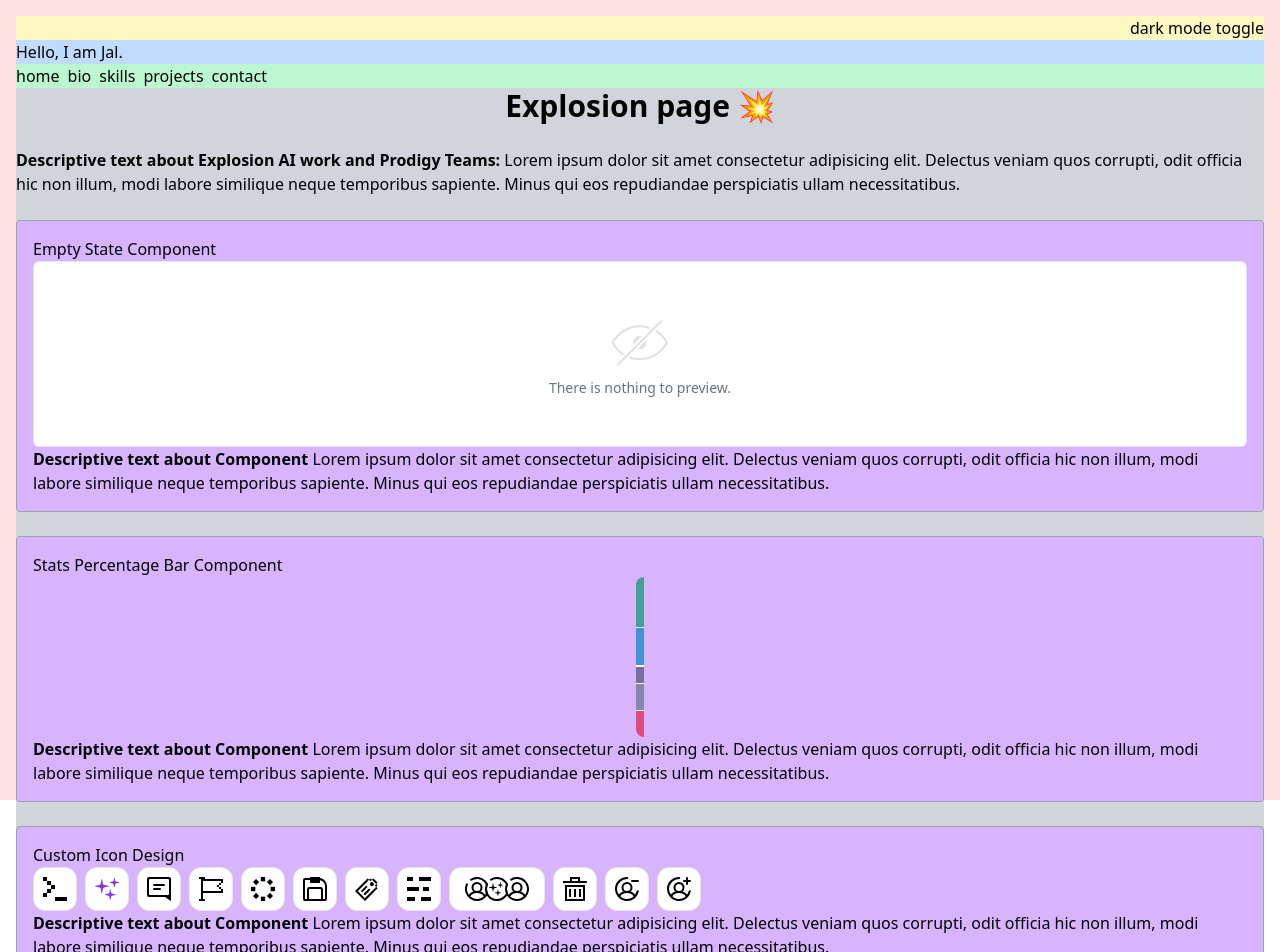
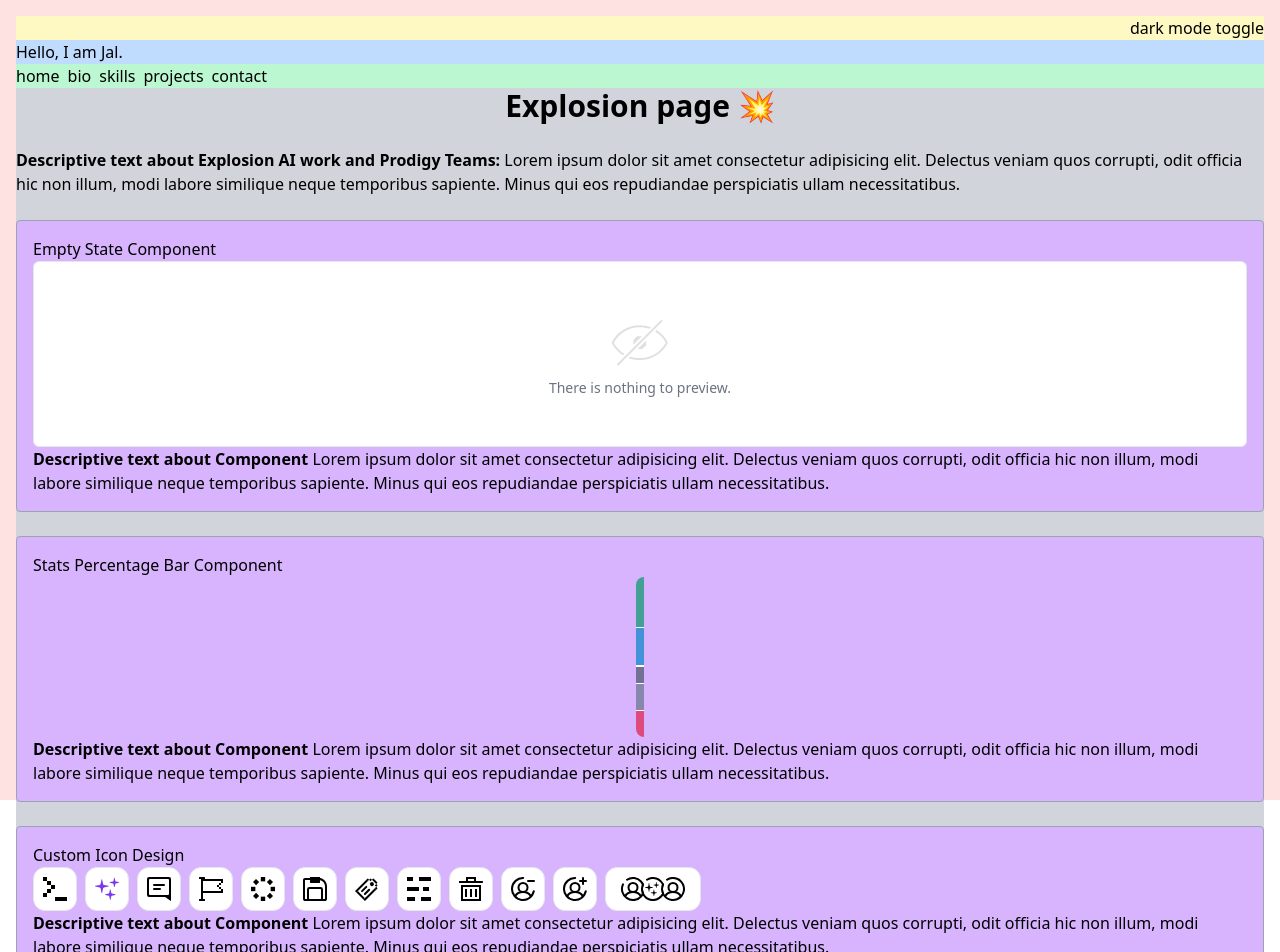
Before and after one commit to jalridley/portfolio, a Nuxt app: page /projects/explosion in a window 1280 px wide. Shown: the top 952 px of the page. Built offline with nearby package versions, Linux system fonts and the light colour scheme.

Commit message:
moved team icon to end

```diff
--- a/pages/projects/explosion/index.vue
+++ b/pages/projects/explosion/index.vue
@@ -135,15 +135,6 @@
           />
         </div>
         <div
-          class="flex h-11 w-24 shrink-0 items-center justify-center rounded-xl border border-gray-200 bg-white"
-        >
-          <img
-            src="@/assets/icons/explosion/team.svg"
-            alt="Team icon"
-            class="h-6 w-16"
-          />
-        </div>
-        <div
           class="flex h-11 w-11 shrink-0 items-center justify-center rounded-xl border border-gray-200 bg-white"
         >
           <img
@@ -170,6 +161,15 @@
             class="h-6 w-6"
           />
         </div>
+        <div
+          class="flex h-11 w-24 shrink-0 items-center justify-center rounded-xl border border-gray-200 bg-white"
+        >
+          <img
+            src="@/assets/icons/explosion/team.svg"
+            alt="Team icon"
+            class="h-6 w-16"
+          />
+        </div>
       </span>
 
       <p>
```
